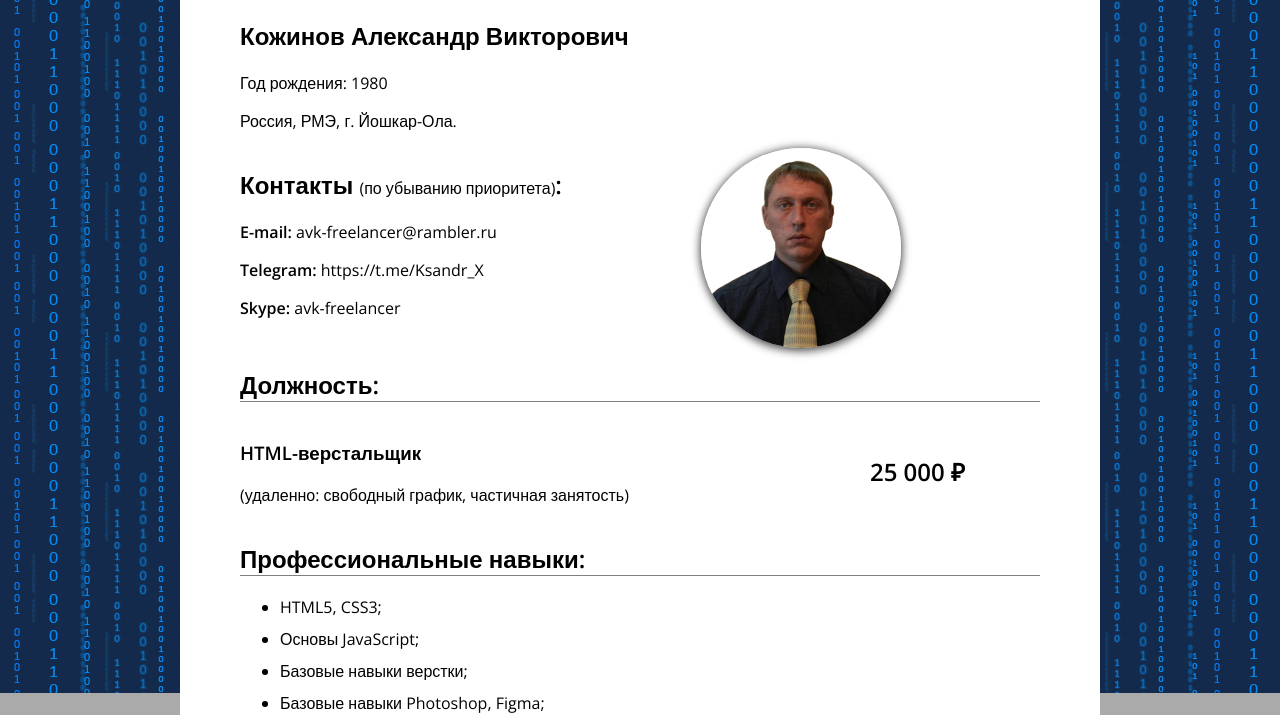
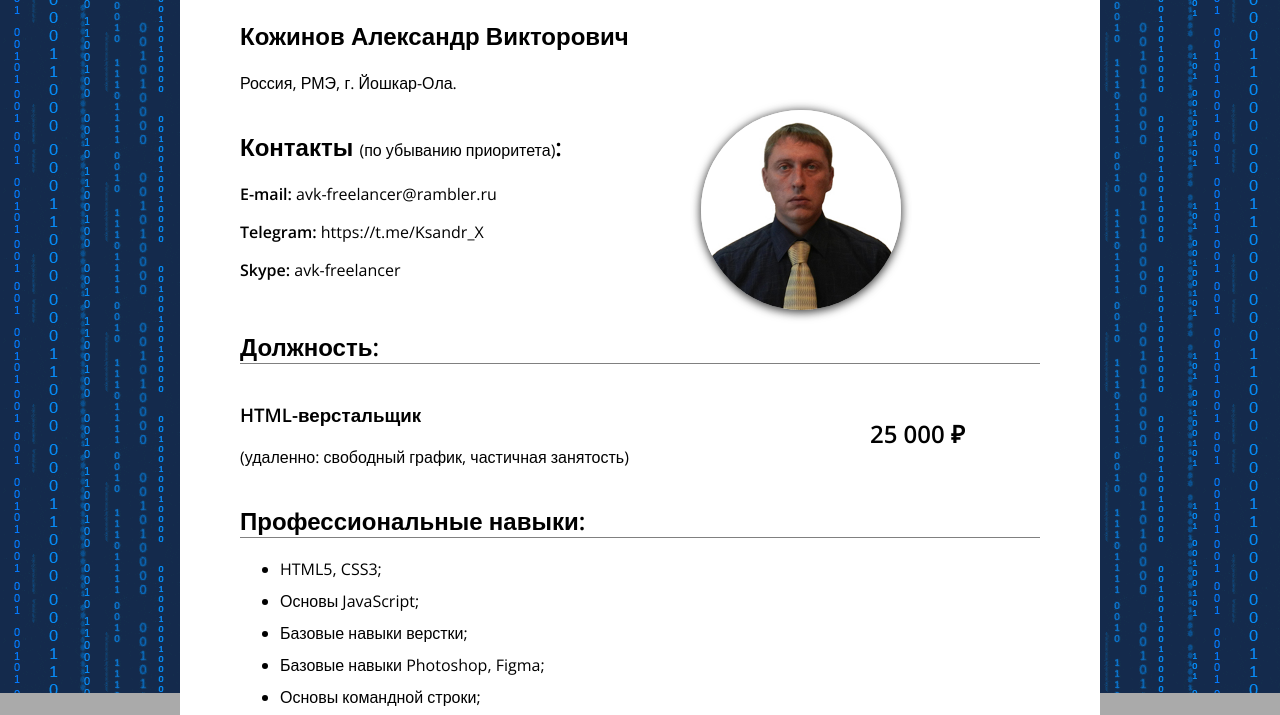
Before and after one commit to avkru/avkru.github.io, a plain HTML site: page index.html in a window 1280 px wide. Shown: the part 107-822 px from the top of the page. Drawn offline with nearby package versions, Linux system fonts and the light colour scheme.

Commit message:
Поправил секцию "name"

```diff
--- a/index.html
+++ b/index.html
@@ -16,7 +16,6 @@
 
 			<section class="name">
 				<h2>Кожинов Александр Викторович</h2>
-				<p>Год рождения: 1980</p>
 				<p>Россия, РМЭ, г. Йошкар-Ола.</p>
 			</section>
 
```
